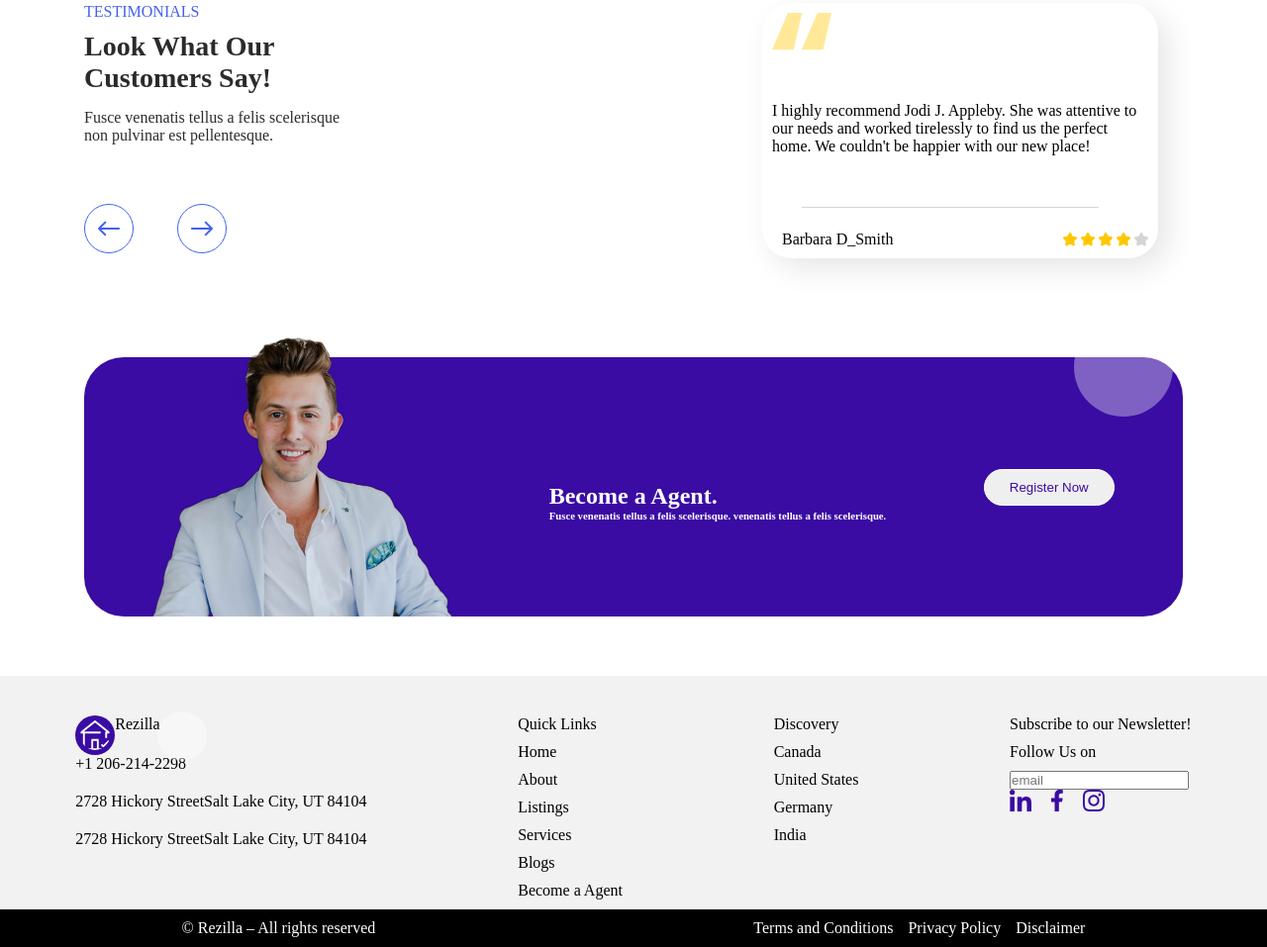
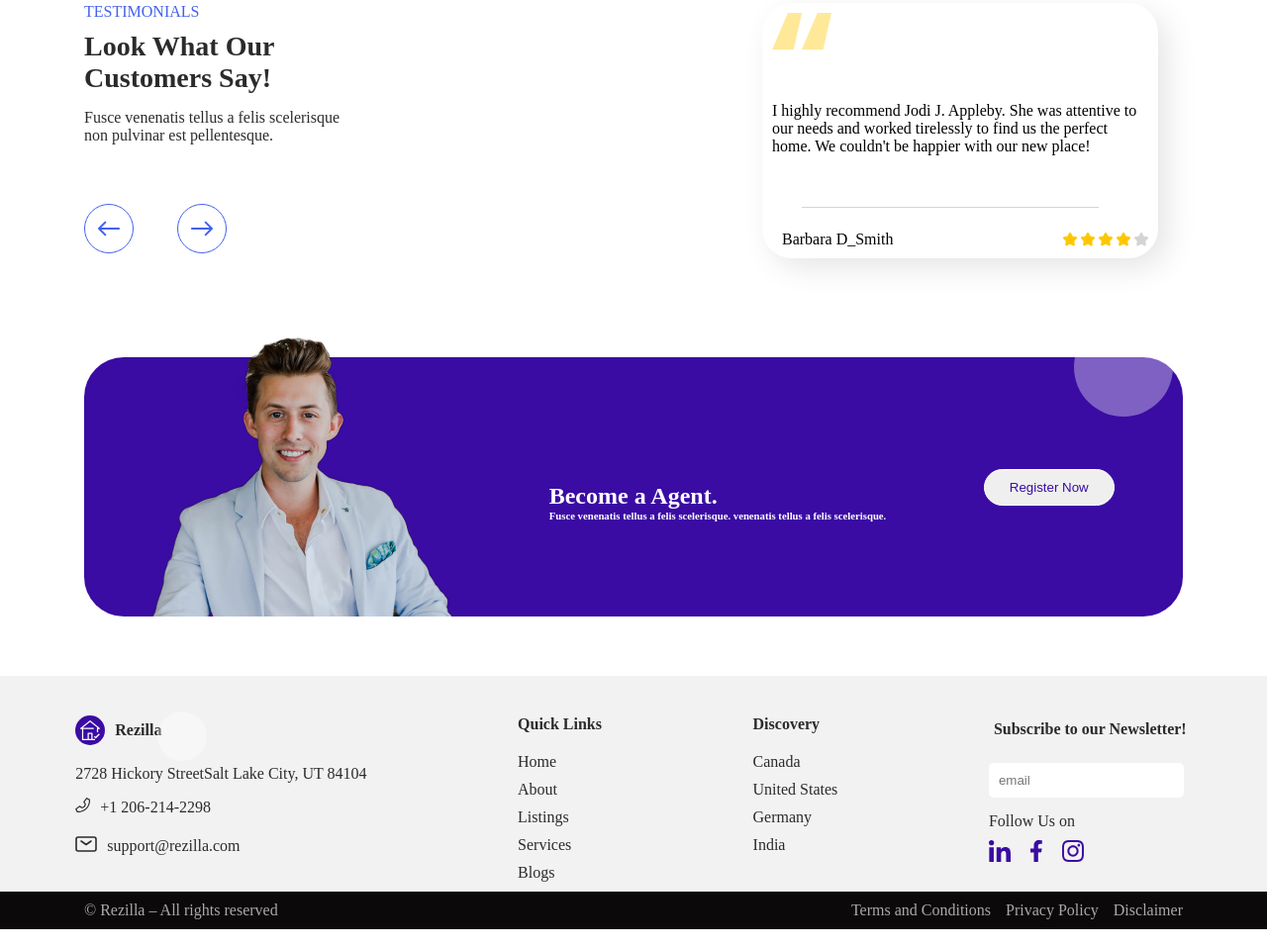
Before and after one commit to Kendrus/Projet_Real_Estate, a plain HTML site: page index.html in a window 1280 px wide. Shown: the part 4024-4981 px from the top of the page at 99% size. Drawn offline with Linux system fonts and the light colour scheme; a web font is replaced by a local one.

Commit message:
part2 first commit

```diff
--- a/index.html
+++ b/index.html
@@ -35,9 +35,9 @@
                         </svg>
                     </div>
 
-                    <div class="tel" >
+                    <div class="tel">
 
-                        <p >+1 206-214-2298 </p>
+                        <p>+1 206-214-2298 </p>
                     </div>
 
 
@@ -747,7 +747,8 @@
 
             <div class="column one">
                 <div class="text_Rezilla">
-                    <div><svg xmlns="http://www.w3.org/2000/svg" width="24" height="24" viewBox="0 0 24 24" fill="none">
+                    <div class="icone_svg">
+                        <svg width="20" height="20" viewBox="0 0 24 24" fill="none" xmlns="http://www.w3.org/2000/svg">
                             <g clip-path="url(#clip0_70_393)">
                                 <path
                                     d="M23.715 9.16502L12.465 0.16502C12.332 0.0585172 12.1667 0.000488281 11.9963 0.000488281C11.8258 0.000488281 11.6605 0.0585172 11.5275 0.16502L0.2775 9.16502C0.156135 9.26239 0.0680565 9.39509 0.025468 9.54474C-0.0171205 9.69439 -0.0121105 9.85359 0.0398037 10.0003C0.091718 10.1469 0.187966 10.2738 0.315214 10.3634C0.442461 10.4529 0.594407 10.5007 0.75 10.5H2.25V23.25C2.25 23.4489 2.32902 23.6397 2.46967 23.7803C2.61032 23.921 2.80109 24 3 24H18V22.5H15V15.75C15 15.5511 14.921 15.3603 14.7803 15.2197C14.6397 15.079 14.4489 15 14.25 15H9.75C9.55109 15 9.36032 15.079 9.21967 15.2197C9.07902 15.3603 9 15.5511 9 15.75V22.5H3.75V10.5H16.5V9.00002H2.8875L12 1.71002L21.1125 9.00002H21C20.8011 9.00002 20.6103 9.07904 20.4697 9.21969C20.329 9.36034 20.25 9.55111 20.25 9.75002V14.25H21.75V10.5H23.25C23.405 10.4991 23.5558 10.4503 23.6819 10.3601C23.8079 10.27 23.903 10.1431 23.9539 9.99673C24.0049 9.8504 24.0093 9.69187 23.9665 9.54294C23.9237 9.39401 23.8359 9.26198 23.715 9.16502ZM10.5 16.5H13.5V22.5H10.5V16.5Z"
@@ -761,49 +762,83 @@
                                     <rect width="24" height="24" fill="white" />
                                 </clipPath>
                             </defs>
-                        </svg></div>
+                        </svg>
+
+                    </div>
 
                     <div>
-                        <p>Rezilla</p>
+                        <p class="rez">Rezilla</p>
                     </div>
                 </div>
 
-                <p>+1 206-214-2298</p>
+                <p class="tp">2728 Hickory StreetSalt
+                    Lake City, UT 84104</p>
+                <div class="tel_footer">
 
-                <p>2728 Hickory StreetSalt
-                    Lake City, UT 84104</p>
-                <p>
-                    2728 Hickory StreetSalt
-                    Lake City, UT 84104
-                </p>
+                    <div class="card_icone">
+                        <svg xmlns="http://www.w3.org/2000/svg" width="15" height="15" viewBox="0 0 20 20" fill="none">
+                            <path
+                                d="M19.4282 2.07826L19.3951 2.05762L15.2186 0L10.7107 6.0105L12.7847 8.77597C12.7226 9.8189 12.2803 10.8029 11.5416 11.5416C10.8028 12.2804 9.8188 12.7227 8.77587 12.7847L6.01045 10.7107L0 15.2185L2.04049 19.3602L2.05767 19.3951L2.07836 19.4281C2.18725 19.6036 2.33923 19.7482 2.51984 19.8483C2.70046 19.9484 2.90368 20.0006 3.11018 20H4.18787C6.26435 20 8.3205 19.591 10.2389 18.7964C12.1573 18.0017 13.9005 16.837 15.3687 15.3687C16.837 13.9004 18.0017 12.1573 18.7964 10.2389C19.591 8.32046 20 6.2643 20 4.18782V3.11008C20.0007 2.90359 19.9485 2.70036 19.8484 2.51975C19.7483 2.33914 19.6036 2.18715 19.4282 2.07826ZM18.4566 4.18782C18.4566 12.0556 12.0556 18.4566 4.18787 18.4566H3.31584L1.95059 15.685L6.01074 12.6399L8.27122 14.3352H8.52845C10.0681 14.3335 11.5441 13.7211 12.6328 12.6325C13.7215 11.5438 14.3338 10.0677 14.3356 8.52811V8.27089L12.6403 6.01046L15.685 1.95054L18.4566 3.31603V4.18782Z"
+                                fill="#2B2B2B" />
+
+                        </svg>
+
+                    </div>
+                    <div class="tel">+1 206-214-2298</div>
+                </div>
+
+
+
+                <div class="email">
+                    <div class="icone_email">
+                        <svg xmlns="http://www.w3.org/2000/svg" width="22" height="16" viewBox="0 0 22 16" fill="none">
+                            <path d="M6 5L11 8.5L16 5" stroke="#2B2B2B" stroke-width="1.6" stroke-linecap="round"
+                                stroke-linejoin="round" />
+                            <path
+                                d="M1 13V3C1 1.89543 1.89543 1 3 1H19C20.1046 1 21 1.89543 21 3V13C21 14.1046 20.1046 15 19 15H3C1.89543 15 1 14.1046 1 13Z"
+                                stroke="#2B2B2B" stroke-width="1.6" />
+                        </svg>
+                    </div>
+                    <div class="add_email">support@rezilla.com</div>
+                </div>
+
             </div>
             <div class="column two">
-                <p>Quick Links</p>
-                <p>Home</p>
-                <p>About</p>
-                <p>Listings</p>
-                <p>Services</p>
-                <p>Blogs</p>
-                Become a Agent</p>
+                <p class="title_p">Quick Links</p>
+                <div class="col_two">
+                    <p class="tp">Home</p>
+                    <p class="tp">About</p>
+                    <p class="tp">Listings</p>
+                    <p class="tp">Services</p>
+                    <p class="tp">Blogs</p>
+                </div>
+
+
             </div>
             <div class="column tree">
-                <p>Discovery</p>
+                <p class="title_p">Discovery</p>
 
-                <p>
-                <p>Canada </p>
-                <p> United States</p>
-                <p>Germany</p>
-                <p>India</p>
-                </p>
+                <div class="col_tree">
+                <p  class="tp">Canada </p>
+                <p   class="tp"> United States</p>
+                <p class="tp">Germany</p>
+                <p  class="tp">India</p>
+            </div>
             </div>
             <div class="column four">
-                <p>Subscribe to our
-                    Newsletter!</p>
-                <p>Follow Us on</p>
+                <div class="col_four">
+                    <p class="title_p">Subscribe to our
+
+                        Newsletter!
+
+                        </p>
+
+
 
                     <input class="input_footer" placeholder="email" type="text" id="" name="">
-
-                <div><svg xmlns="http://www.w3.org/2000/svg" width="96" height="22" viewBox="0 0 96 22" fill="none">
+                     <p class="tp">Follow Us on</p>
+                    <div>
+                        <svg xmlns="http://www.w3.org/2000/svg" width="96" height="22" viewBox="0 0 96 22" fill="none">
                             <path
                                 d="M53.0103 12.3743L53.6215 8.393H49.8011V5.80937C49.8011 4.72038 50.3346 3.65819 52.0457 3.65819H53.7824V0.268813C53.7824 0.268813 52.2066 0 50.6996 0C47.5536 0 45.4973 1.90713 45.4973 5.35906V8.39369H42V12.375H45.4973V22H49.8011V12.375L53.0103 12.3743Z"
                                 fill="#3A0CA3" />
@@ -813,12 +848,17 @@
                             <path
                                 d="M4.92503 22.0008H0.363799V7.31212H4.92503V22.0008ZM2.64167 5.30848C1.18333 5.30848 0 4.1 0 2.64167C0 1.18333 1.18254 0 2.64167 0C4.10079 0 5.28333 1.18254 5.28333 2.64167C5.28333 4.1 4.1 5.30848 2.64167 5.30848ZM21.9961 22.0008H17.4451V14.8505C17.4451 13.1463 17.4105 10.9611 15.0737 10.9611C12.7023 10.9611 12.3385 12.8123 12.3385 14.728V22.0008H7.78199V7.31212H12.1562V9.31576H12.2199C12.8288 8.1615 14.3162 6.9436 16.5352 6.9436C21.1514 6.9436 22 9.98364 22 13.932V22.0008H21.9961Z"
                                 fill="#3A0CA3" />
-                    </svg></div>
+                        </svg>
+                    </div>
+                </div>
+
             </div>
         </div>
 
     </section>
     <section id="second_footer">
+        <div class="second_footer_card">
+            <div class="container">
                 <div class="second_footer_nav">
                     <div class="left">
                         <p>© Rezilla – All rights reserved</p>
@@ -829,6 +869,10 @@
                         <p>Disclaimer</p>
                     </div>
                 </div>
+            </div>
+        </div>
+
+
 
     </section>
 
--- a/src/css/first_footer.css
+++ b/src/css/first_footer.css
@@ -1,4 +1,5 @@
 #first-foot .card_foot{
+    color: var(--text-color-2);
     margin-top: 60px;
     background-color: var(--bg-gray);
     /* height: 350px; */
@@ -15,41 +16,103 @@
 } */
 #first-foot .card_foot .column.one .text_Rezilla{
     display: flex;
-    align-items: flex-start;
-
-
+    align-items: center;
 }
 #first-foot .card_foot .column.one .text_Rezilla{
     text-align: center;
+    margin-bottom: 20px;
 }
-#first-foot .card_foot .column.one .text_Rezilla  svg{
+#first-foot .card_foot .column.one .text_Rezilla  .icone_svg{
     display: flex;
     align-items: center;
     background-color:var(--primary-color);
     border-radius: 9999px;
-    height: 40px;
-    width: 40px;
-    padding: 5px;
+    /* height: 40px;
+    width: 40px; */
+     padding: 5px;
 }
 /* #first-foot .card_foot .column.one .text_Rezilla  p{
     display: flex;
     align-items: center;
 } */
-#first-foot .card_foot .column.one p{
+#first-foot .card_foot .column.one .rez{
+    margin-left: 10px;
+    font-weight: 600;
+
+
+}
+#first-foot .card_foot .column.one .tp{
+    margin-bottom: 15px;
+}
+
+#first-foot .card_foot .column.one  .tel_footer .tel{
+    margin-left: 10px;
+}
+
+#first-foot .card_foot .column.one  .tel_footer{
+
+    display: flex;
+    align-items: center;
     margin-bottom: 20px;
 }
-#first-foot .card_foot .column.two p{
-    margin-bottom: 10px;
+#first-foot .card_foot .column.one  .email{
+    display: flex;
+    align-items: center;
+    margin-bottom: 20px;
+}
+#first-foot .card_foot .column.one  .email .add_email{
+    margin-left: 10px;
+}
+
+#first-foot .card_foot .column.two .title_p{
+    font-weight: 600;
+    margin-bottom: 20px;
 
 }
-#first-foot .card_foot .column.tree p{
+
+#first-foot .card_foot .column.two .col_two .tp{
+    margin-bottom:10px;
+}
+
+#first-foot .card_foot .column.tree .title_p{
+    font-weight: 600;
+    margin-bottom: 20px;
+}
+
+#first-foot .card_foot .column.tree .col_tree .tp{
+    margin-bottom:10px;
+}
+
+
+#first-foot .card_foot .column.four  .col_four .title_p{
+    font-weight: 600;
+    margin-bottom: 20px;
+    padding: 5px;
+}
+
+#first-foot .card_foot .column.four  .col_four .input_footer{
+      padding: 10px;
+      border-radius: 5px;
+      border: none;
+      margin-bottom: 15px;
+}
+
+#first-foot .card_foot .column.four  .col_four .tp{
     margin-bottom: 10px;
+}
 
-}
-#first-foot .card_foot .column.four p{
-    margin-bottom: 10px;
 
-}
+
+
+
+
+
+
+
+
+
+
+
 
 @media (max-width: 426px) {
 
@@ -68,6 +131,7 @@
         display: none;
        /* flex-wrap: wrap; */
     }
+
 
     #first-foot .card_foot .column.four .input_footer{
         padding:25px;
--- a/src/css/partials/colors.css
+++ b/src/css/partials/colors.css
@@ -5,7 +5,9 @@
     --text-color-1: #0B090A;
     --text-color-3: #808080;
     --text-color-5:#D4D4D4;
+    --text-color-4:#AAAAAA;
     --text-color-6:#D4D4D4;
+
 
 
     --blue-one:#4361EE;
--- a/src/css/second_footer.css
+++ b/src/css/second_footer.css
@@ -1,29 +1,29 @@
-#second_footer{
-    background-color: black;
+#second_footer .second_footer_card{
+    background-color:var( --text-color-1);
 }
 
 
-#second_footer  .second_footer_nav {
+#second_footer  .second_footer_card .second_footer_nav {
    display: flex;
-   justify-content: space-around;
+   justify-content: space-between;
 }
 
-#second_footer .second_footer_nav .left {
-    color: white;
+#second_footer .second_footer_card  .second_footer_nav .left {
+    color: var(--text-color-4);
     display: flex;
     justify-content: left;
 }
-#second_footer  .second_footer_nav  .right {
-    color: white;
+#second_footer .second_footer_card  .second_footer_nav  .right {
+    color: var(--text-color-4);
     display: flex;
     justify-content: right;
 
 }
-#second_footer  .second_footer_nav  .right p{
-    margin-left: 15px;
+#second_footer .second_footer_card .second_footer_nav  .right p{
+     margin-left: 15px;
     padding: 10px 0;
 }
-#second_footer  .second_footer_nav  .left p{
+#second_footer .second_footer_card .second_footer_nav  .left p{
 
     padding: 10px 0;
 }
```
Lines whose indentation alone changed are shown as unchanged.
